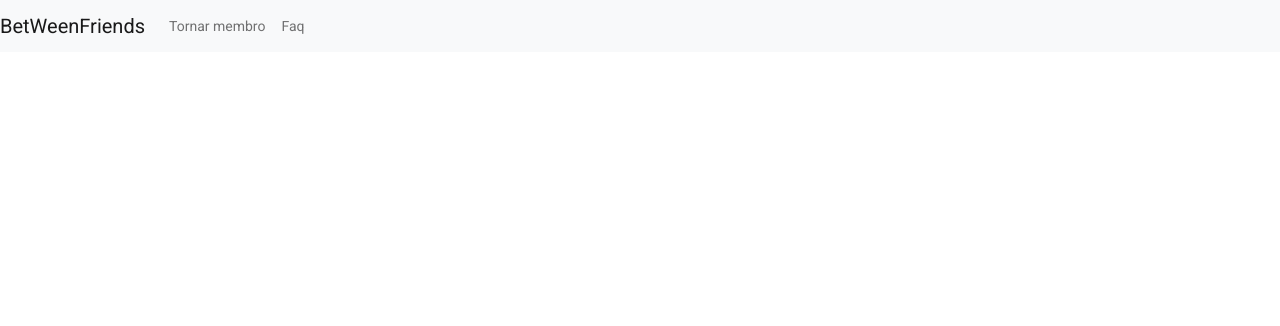
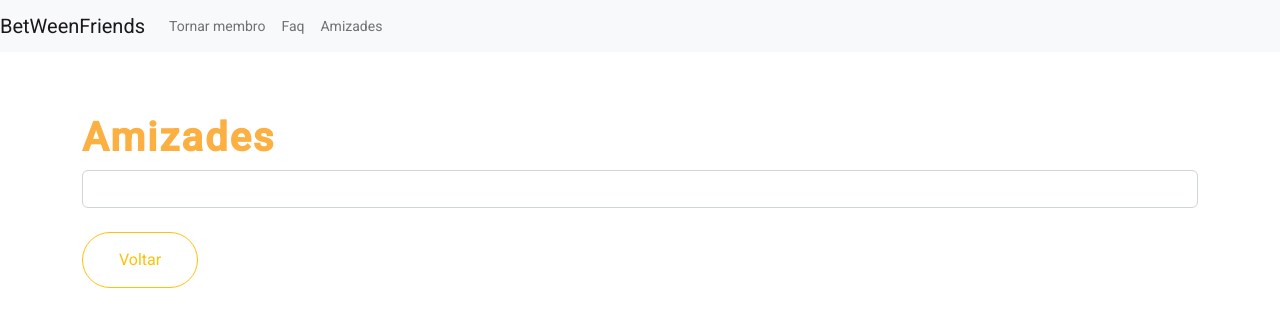
Before and after one commit to EngSoftware2022/seapa-ui, an Angular app: page /friend-request in a window 1280 px wide. Before the commit this address led to /. Shown: the top 326 px of the page. Built offline with nearby package versions, Linux system fonts and the light colour scheme.

Commit message:
Criado componente friend-request, service e tela de amizade

```diff
--- a/src/app/app-routing.module.ts
+++ b/src/app/app-routing.module.ts
@@ -2,10 +2,12 @@ import { NgModule } from '@angular/core';
 import { RouterModule, Routes } from '@angular/router';
 import { NewUserComponent } from './pages/new-user/new-user.component';
 import { FaqComponent } from './pages/faq/faq.component';
+import { FriendRequestComponent } from './pages/friend-request/friend-request.component';
 
 const routes: Routes = [
   { path: 'new-user', component: NewUserComponent },
-  { path: 'faq', component: FaqComponent}
+  { path: 'faq', component: FaqComponent},
+  { path: 'friend-request', component: FriendRequestComponent}
 
 ];
 
--- a/src/app/app.module.ts
+++ b/src/app/app.module.ts
@@ -12,13 +12,15 @@ import { FaqComponent } from './pages/faq/faq.component';
 import { MatFormFieldModule } from '@angular/material/form-field';
 import { FormsModule, ReactiveFormsModule } from '@angular/forms';
 import { NavbarComponent } from './components/navbar/navbar.component';
+import { FriendRequestComponent } from './pages/friend-request/friend-request.component';
 
 @NgModule({
   declarations: [
     AppComponent,
     NewUserComponent,
     FaqComponent,
-    NavbarComponent
+    NavbarComponent,
+    FriendRequestComponent
   ],
   imports: [
     BrowserModule,
--- a/src/app/components/navbar/navbar.component.html
+++ b/src/app/components/navbar/navbar.component.html
@@ -11,6 +11,9 @@
         <li class="nav-item">
           <a class="nav-link" href="faq">Faq</a>
         </li>
+        <li class="nav-item">
+          <a class="nav-link" href="friend-request">Amizades</a>
+        </li>
       </ul>
     </div>
   </nav>
--- a/src/app/pages/faq/faq.component.html
+++ b/src/app/pages/faq/faq.component.html
@@ -41,10 +41,7 @@
             margin-top: 230px;
         }
 
-        .b1{
-            background: #ffffff;
-            color: #FCB041;
-            border: 1px solid #FCB041;
+        #b1{
             border-radius: 37px;
             padding: 15px 36px;
             align-items: center;
@@ -75,8 +72,9 @@
     </div>
 
     <div class="botao">
-        <a href="/"><button name="botao" class="b1">Voltar</button></a>
+        <a href="/"><button type="button"  class="btn btn-outline-warning" id="b1">Voltar</button></a>
     </div>
+
 
 </body>
 </html>
--- /dev/null
+++ b/src/app/pages/friend-request/friend-request.component.html
@@ -0,0 +1,9 @@
+<div class="container">
+    <h1>Amizades</h1>
+
+    <div class="form-outline mb-4">
+        <input type="search" class="form-control" id="datatable-search-input">
+    </div>
+    <div id="datatable"></div>
+    <a href="/"><button type="button" class="btn btn-outline-warning" id="b1">Voltar</button></a>
+</div>
--- /dev/null
+++ b/src/app/pages/friend-request/friend-request.component.scss
@@ -0,0 +1,15 @@
+h1 {
+    color: #FCB041;
+    font-style: normal;
+    letter-spacing: 2px;
+    font-weight: 1000;
+    font-size: 40px;
+    padding-top: 70px;
+}
+
+#b1{
+    border-radius: 37px;
+    padding: 15px 36px;
+    align-items: center;
+    gap: 10px;
+}
--- /dev/null
+++ b/src/app/pages/friend-request/friend-request.component.ts
@@ -0,0 +1,15 @@
+import { Component, OnInit } from '@angular/core';
+
+@Component({
+  selector: 'app-friend-request',
+  templateUrl: './friend-request.component.html',
+  styleUrls: ['./friend-request.component.scss']
+})
+export class FriendRequestComponent implements OnInit {
+
+  constructor() { }
+
+  ngOnInit(): void {
+  }
+
+}
```
Also changed, not shown: src/app/pages/friend-request/friend-request.service.ts (added, +49 -0 lines), 2 other files (tests, documents, lock files or other folders).
